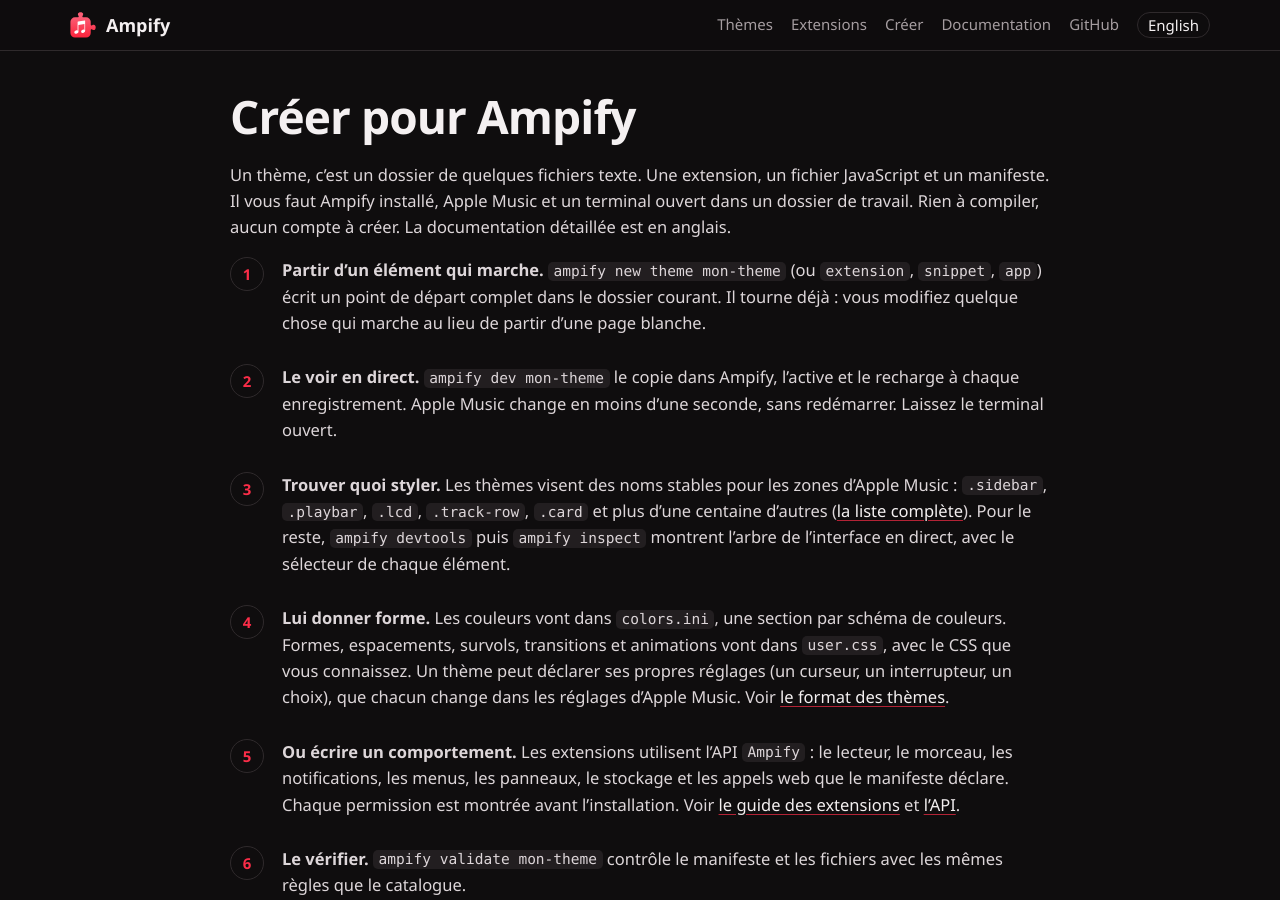
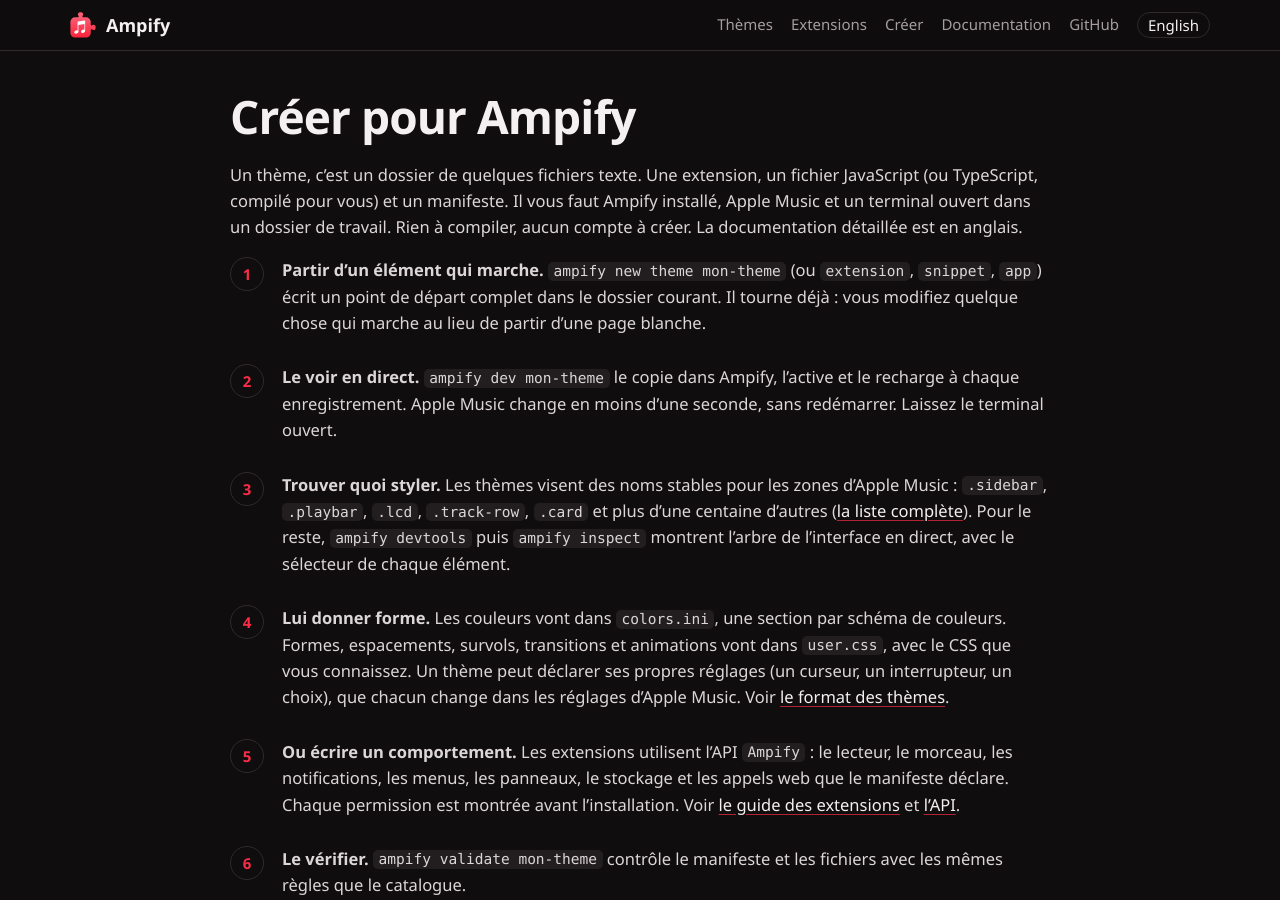
Before and after one commit to Shirowwww/ampify, a Jekyll site: the page built from docs/fr/create.md, in a window 1280 px wide and 900 px high. Built offline with Jekyll 4.4.1, drawn with Linux system fonts in a browser that asks for light colours.

Commit message:
docs: say that extensions can be TypeScript
The README, the site's home page, the Create pages (English and French), the
extensions guide and the Spicetify comparison now mention TypeScript and where
esbuild is looked for: the folder's node_modules, npm's global folder, the PATH.

```diff
--- a/docs/_data/home.yml
+++ b/docs/_data/home.yml
@@ -17,7 +17,7 @@ en:
       text: A Now Playing button that opens Apple's full-screen player with karaoke lyrics, and an Atmos leveler that brings Dolby Atmos songs to the loudness of stereo ones.
       fact: Leveled to the stereo loudness, in LUFS
   make_title: Make your own
-  make_text: A theme is a few lines of CSS on Apple Music's own elements. An extension is JavaScript with the `Ampify` object. `ampify dev` reloads your work at every save, and `ampify publish` sends it to the Marketplace.
+  make_text: A theme is a few lines of CSS on Apple Music's own elements. An extension is JavaScript (or TypeScript) with the `Ampify` object. `ampify dev` reloads your work at every save, and `ampify publish` sends it to the Marketplace.
   make_cta: Start in five minutes
   safe_title: Apple Music stays Apple Music
   safe:
@@ -44,7 +44,7 @@ fr:
       text: Un bouton À l'écoute qui ouvre le lecteur plein écran d'Apple avec les paroles karaoké, et un niveleur qui ramène les morceaux Dolby Atmos au volume des morceaux stéréo.
       fact: Nivelé au volume stéréo, en LUFS
   make_title: Créez les vôtres
-  make_text: Un thème, ce sont quelques lignes de CSS sur les éléments d'Apple Music. Une extension, c'est du JavaScript avec l'objet `Ampify`. `ampify dev` recharge votre travail à chaque sauvegarde, et `ampify publish` l'envoie au Marketplace.
+  make_text: Un thème, ce sont quelques lignes de CSS sur les éléments d'Apple Music. Une extension, c'est du JavaScript (ou du TypeScript) avec l'objet `Ampify`. `ampify dev` recharge votre travail à chaque sauvegarde, et `ampify publish` l'envoie au Marketplace.
   make_cta: Commencer en cinq minutes
   safe_title: Apple Music reste Apple Music
   safe:
--- a/docs/fr/create.md
+++ b/docs/fr/create.md
@@ -5,7 +5,7 @@ description: Faire un thème, un snippet ou une extension pour Ampify, le voir e
 
 # Créer pour Ampify
 
-Un thème, c'est un dossier de quelques fichiers texte. Une extension, un fichier JavaScript et un manifeste. Il vous
+Un thème, c'est un dossier de quelques fichiers texte. Une extension, un fichier JavaScript (ou TypeScript, compilé pour vous) et un manifeste. Il vous
 faut Ampify installé, Apple Music et un terminal ouvert dans un dossier de travail. Rien à compiler, aucun compte à
 créer. La documentation détaillée est en anglais.
 
```
Also changed, not shown: docs/create.md (+1 -1 lines), docs/extensions/guide.md (+2 -1 lines), docs/spicetify-parity.md (+1 -1 lines), README.md.
